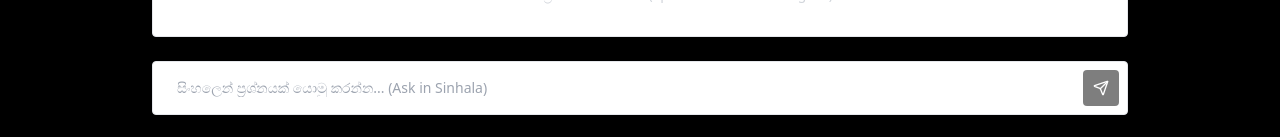
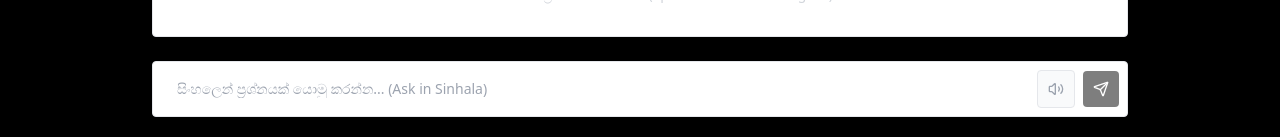
Before and after one commit to KasunWilbagedara/Voice-Rag-bot, a Next.js app: page / in a window 1280 px wide. Shown: the part 458-595 px from the top of the page. Built offline with nearby package versions, Linux system fonts and the light colour scheme.

Commit message:
feat(ui): add mute AI voice toggle to text chat interface

```diff
--- a/src/app/page.tsx
+++ b/src/app/page.tsx
@@ -39,6 +39,7 @@ export default function Home() {
 
   const [textInput, setTextInput] = useState<string>('');
   const [isSubmittingText, setIsSubmittingText] = useState<boolean>(false);
+  const [muteTextChat, setMuteTextChat] = useState<boolean>(false);
 
   const [chatHistory, setChatHistory] = useState<ChatMessage[]>([]);
   const [activeContextChunks, setActiveContextChunks] = useState<any[]>([]);
@@ -90,7 +91,8 @@ export default function Home() {
         retrievedChunks: data.retrievedChunks || [],
       });
 
-      // Play audio via TTS
+      // Play audio via TTS only if not muted
+      if (!muteTextChat) {
         const ttsRes = await fetch('/api/tts', {
           method: 'POST',
           headers: { 'Content-Type': 'application/json' },
@@ -102,6 +104,7 @@ export default function Home() {
           const audioUrl = URL.createObjectURL(audioBlob);
           const audio = new Audio(audioUrl);
           await audio.play();
+        }
       }
     } catch (err: any) {
       console.error('Text RAG Error:', err);
@@ -217,6 +220,20 @@ export default function Home() {
                 }
                 className="flex-1 bg-transparent px-4 py-2 text-sm text-black placeholder-gray-400 focus:outline-none font-medium"
               />
+
+              <button
+                type="button"
+                onClick={() => setMuteTextChat(!muteTextChat)}
+                className={`p-2.5 rounded transition-colors border ${
+                  muteTextChat
+                    ? 'bg-red-50 text-red-500 border-red-200 hover:bg-red-100'
+                    : 'bg-gray-50 text-gray-400 border-gray-200 hover:text-black hover:border-black'
+                }`}
+                title={muteTextChat ? 'Unmute AI Voice for Text Chat' : 'Mute AI Voice for Text Chat'}
+              >
+                <Volume2 className={`w-4 h-4 ${muteTextChat ? 'opacity-50 line-through' : ''}`} />
+              </button>
+
               <button
                 type="submit"
                 disabled={isSubmittingText || !textInput.trim()}
```
Lines whose indentation alone changed are shown as unchanged.
